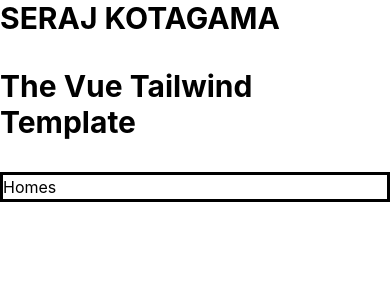
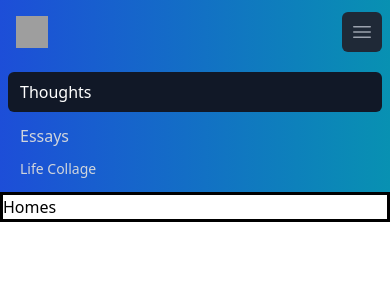
Before and after one commit to akemedis/SerajKotagama, a Vue app: page / in a window 390 px wide. Shown: the top 300 px of the page. Built offline with nearby package versions, Linux system fonts and the light colour scheme; grey boxes are pictures that could not be loaded.

Commit message:
2 files modified

```diff
--- a/src/components/nav.vue
+++ b/src/components/nav.vue
@@ -1,7 +1,134 @@
 <template>
   <div>
-    <h1 class="text-3xl font-bold mb-8">SERAJ KOTAGAMA</h1>
-    <h1 class="text-3xl font-bold mb-8">The Vue Tailwind Template</h1>
+    <div class="min-h-full">
+      <nav class="bg-gradient-to-r from-blue-700 to-cyan-600">
+        <div class="mx-auto max-w-7xl px-4 sm:px-6 lg:px-8">
+          <div class="flex h-16 items-center justify-between">
+            <div class="flex items-center">
+              <div class="flex-shrink-0">
+                <img
+                  class="h-8 w-8"
+                  src="https://tailwindui.com/img/logos/mark.svg?color=indigo&shade=500"
+                  alt="Your Company"
+                />
+              </div>
+              <div class="hidden md:block">
+                <div class="ml-10 flex items-baseline space-x-4">
+                  <h2 class="text-white">Seraj Kotagama</h2>
+                  <a
+                    href="#"
+                    class="text-gray-300 hover:bg-gray-700 hover:text-white px-3 py-2 rounded-md text-sm font-medium"
+                    aria-current="page"
+                    >Thoughts</a
+                  >
+
+                  <a
+                    href="#"
+                    class="text-gray-300 hover:bg-gray-700 hover:text-white px-3 py-2 rounded-md text-sm font-medium"
+                    >Essays</a
+                  >
+
+                  <a
+                    href="#"
+                    class="text-gray-300 hover:bg-gray-700 hover:text-white px-3 py-2 rounded-md text-sm font-medium"
+                    >Visual Diary</a
+                  >
+
+                  <a
+                    href="#"
+                    class="text-gray-300 hover:bg-gray-700 hover:text-white px-3 py-2 rounded-md text-sm font-medium"
+                    >Biotechnology</a
+                  >
+                </div>
+              </div>
+            </div>
+
+            <div class="-mr-2 flex md:hidden">
+              <!-- Mobile menu button -->
+              <button
+                type="button"
+                class="
+                  inline-flex
+                  items-center
+                  justify-center
+                  rounded-md
+                  bg-gray-800
+                  p-2
+                  text-gray-400
+                  hover:bg-gray-700 hover:text-white
+                  focus:outline-none focus:ring-2 focus:ring-white focus:ring-offset-2 focus:ring-offset-gray-800
+                "
+                aria-controls="mobile-menu"
+                aria-expanded="false"
+              >
+                <span class="sr-only">Open main menu</span>
+                <!--
+              Heroicon name: outline/bars-3
+
+              Menu open: "hidden", Menu closed: "block"
+            -->
+                <svg
+                  class="block h-6 w-6"
+                  xmlns="http://www.w3.org/2000/svg"
+                  fill="none"
+                  viewBox="0 0 24 24"
+                  stroke-width="1.5"
+                  stroke="currentColor"
+                  aria-hidden="true"
+                >
+                  <path
+                    stroke-linecap="round"
+                    stroke-linejoin="round"
+                    d="M3.75 6.75h16.5M3.75 12h16.5m-16.5 5.25h16.5"
+                  />
+                </svg>
+                <!--
+              Heroicon name: outline/x-mark
+
+              Menu open: "block", Menu closed: "hidden"
+            -->
+                <svg
+                  class="hidden h-6 w-6"
+                  xmlns="http://www.w3.org/2000/svg"
+                  fill="none"
+                  viewBox="0 0 24 24"
+                  stroke-width="1.5"
+                  stroke="currentColor"
+                  aria-hidden="true"
+                >
+                  <path stroke-linecap="round" stroke-linejoin="round" d="M6 18L18 6M6 6l12 12" />
+                </svg>
+              </button>
+            </div>
+          </div>
+        </div>
+
+        <!-- Mobile menu, show/hide based on menu state. -->
+        <div class="md:hidden" id="mobile-menu">
+          <div class="space-y-1 px-2 pt-2 pb-3 sm:px-3">
+            <!-- Current: "bg-gray-900 text-white", Default: "text-gray-300 hover:bg-gray-700 hover:text-white" -->
+            <a
+              href="#"
+              class="bg-gray-900 text-white block px-3 py-2 rounded-md text-base font-medium"
+              aria-current="page"
+              >Thoughts</a
+            >
+
+            <a
+              href="#"
+              class="text-gray-300 hover:bg-gray-700 hover:text-white block px-3 py-2 rounded-md text-base font-medium"
+              >Essays</a
+            >
+
+            <a
+              href="#"
+              class="text-gray-300 hover:bg-gray-700 hover:text-white px-3 py-2 rounded-md text-sm font-medium"
+              >Life Collage</a
+            >
+          </div>
+        </div>
+      </nav>
+    </div>
   </div>
 </template>
 
--- a/tailwind.config.js
+++ b/tailwind.config.js
@@ -2,24 +2,37 @@
   content: ['./index.html', './src/**/*.{vue,js,ts,jsx,tsx}'],
   theme: {
     extend: {},
-    fontFamily: {
-      sans: [
-        'Inter',
-        'Avenir',
-        'Roboto',
-        '-apple-system',
-        'BlinkMacSystemFont',
-        '"Segoe UI"',
-        'Ubuntu',
-        '"Helvetica Neue"',
-        'Arial',
-        '"Noto Sans"',
-        'sans-serif',
-        '"Apple Color Emoji"',
-        '"Segoe UI Emoji"',
-        '"Segoe UI Symbol"',
-        '"Noto Color Emoji"',
-      ],
+    theme: {
+      screens: {
+        sm: '480px',
+        md: '768px',
+        lg: '976px',
+        xl: '1440px',
+      },
+      colors: {
+        blue: '#1fb6ff',
+        purple: '#7e5bef',
+        pink: '#ff49db',
+        orange: '#ff7849',
+        green: '#13ce66',
+        yellow: '#ffc82c',
+        'gray-dark': '#273444',
+        gray: '#8492a6',
+        'gray-light': '#d3dce6',
+      },
+      fontFamily: {
+        sans: ['Graphik', 'sans-serif'],
+        serif: ['Merriweather', 'serif'],
+      },
+      extend: {
+        spacing: {
+          128: '32rem',
+          144: '36rem',
+        },
+        borderRadius: {
+          '4xl': '2rem',
+        },
+      },
     },
   },
   plugins: [],
```
